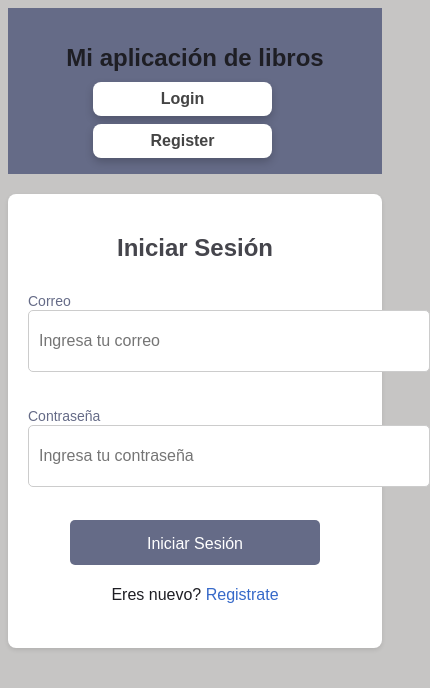
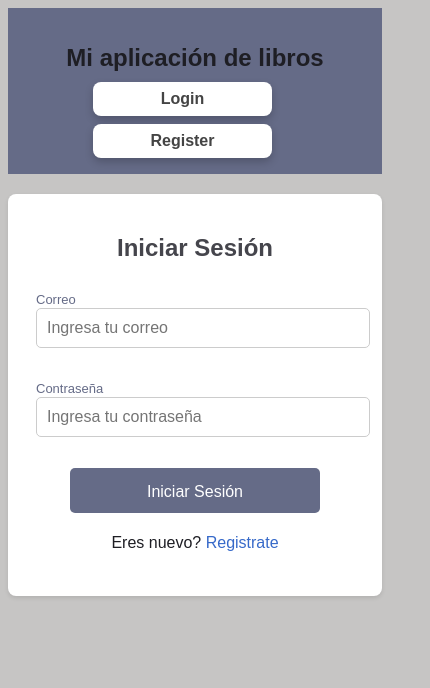
Before and after one commit to yujiro1045/book-list-app, a React (Vite) app: page / in a window 390 px wide. Shown: the top 688 px of the page, 430 px wide, since content can reach past the window. Built offline with nearby package versions, Linux system fonts and the light colour scheme; no server answers.

Commit message:
despliegue de app

```diff
--- a/src/components/common/input/CustomInput.css
+++ b/src/components/common/input/CustomInput.css
@@ -1,6 +1,8 @@
 .input-container {
   width: 100%;
+  max-width: 400px;
   padding: 10px;
+  margin: 0 auto;
 }
 
 .input {
@@ -8,8 +10,9 @@
   border: 1px solid var(--text-200);
   padding: 10px;
   border-radius: 5px;
-  width: 380px;
+  width: 100%;
   font-size: 16px;
+  box-sizing: border-box;
 }
 
 .input-error {
@@ -27,3 +30,22 @@
   font-size: 0.9rem;
   margin-top: 0.3rem;
 }
+
+@media (max-width: 480px) {
+  .input-container {
+    padding: 8px;
+  }
+
+  .input {
+    font-size: 14px;
+    padding: 8px;
+  }
+
+  .input-label {
+    font-size: 13px;
+  }
+
+  .error-message {
+    font-size: 0.8rem;
+  }
+}
--- a/src/pages/books/Books.tsx
+++ b/src/pages/books/Books.tsx
@@ -8,6 +8,7 @@ import "./Books.css";
 const Books: React.FC<Book> = () => {
   const [selectedGenre, setSelectedGenre] = useState("Todos");
   const [filteredBooks, setFilteredBooks] = useState<BookData[]>(books);
+
   const { readingList, addToReadingList, removeFromReadingList } =
     useBookStore();
 
@@ -19,15 +20,6 @@ const Books: React.FC<Book> = () => {
   const availableBooksCount = filteredBooks.filter(
     (item) => !readingList.some((book) => book.ISBN === item.book.ISBN)
   ).length;
-
-  useEffect(() => {
-    const updatedFilteredBooks =
-      selectedGenre === "Todos"
-        ? books
-        : books.filter((item) => item.book.genre === selectedGenre);
-
-    setFilteredBooks(updatedFilteredBooks);
-  }, [selectedGenre]);
 
   const toggleFavorite = (book: Book) => {
     if (!book.ISBN) {
@@ -41,6 +33,15 @@ const Books: React.FC<Book> = () => {
       addToReadingList(book);
     }
   };
+
+  useEffect(() => {
+    const updatedFilteredBooks =
+      selectedGenre === "Todos"
+        ? books
+        : books.filter((item) => item.book.genre === selectedGenre);
+
+    setFilteredBooks(updatedFilteredBooks);
+  }, [selectedGenre]);
 
   return (
     <div className="books-container">
--- a/src/pages/register/Register.tsx
+++ b/src/pages/register/Register.tsx
@@ -31,9 +31,6 @@ const Register = () => {
         })}
         error={errors.nombre}
       />
-      {errors.nombre && (
-        <p className="error-message">{errors.nombre.message}</p>
-      )}
 
       <CustomInput
         type="email"
@@ -48,9 +45,6 @@ const Register = () => {
         })}
         error={errors.correo}
       />
-      {errors.correo && (
-        <p className="error-message">{errors.correo.message}</p>
-      )}
 
       <CustomInput
         type="password"
@@ -65,9 +59,6 @@ const Register = () => {
         })}
         error={errors.password}
       />
-      {errors.password && (
-        <p className="error-message">{errors.password.message}</p>
-      )}
 
       <CustomInput
         type="number"
@@ -76,9 +67,6 @@ const Register = () => {
         {...register("documento", { required: REQUIRED_MESSAGE })}
         error={errors.documento}
       />
-      {errors.documento && (
-        <p className="error-message">{errors.documento.message}</p>
-      )}
 
       <div className="button-container">
         <CustomButton loading={isLoading} size="large" type="submit">
```
